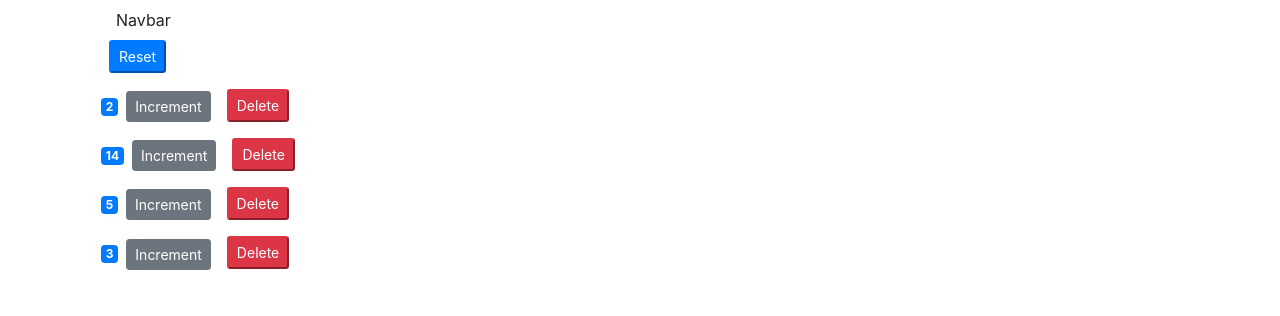
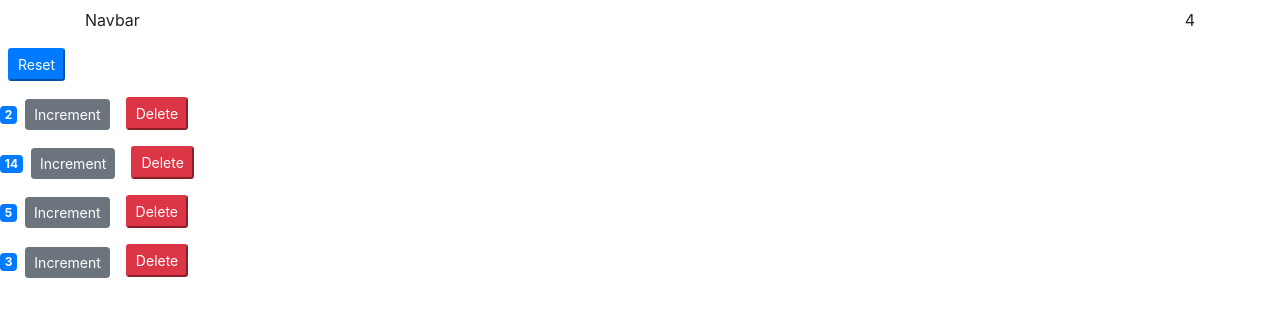
Before and after one commit to rahman-jn/react-course-mosh, a React (Create React App) app: page / in a window 1280 px wide. Shown: the top 316 px of the page. Built offline with nearby package versions, Linux system fonts and the light colour scheme.

Commit message:
Previous commit was changed and both navbar and counters components  went undr the App component. Also the total number of rows shown on top in navbar component and updated if one of them deleted.

```diff
--- a/src/App.js
+++ b/src/App.js
@@ -1,14 +1,51 @@
-import logo from './logo.svg';
 import React, { Component } from 'react';
-import Vidly from './components/vidly';
 import Navbar from './components/navbar';
+import Counters from './components/counters';
 
-function App() {
-  return (
-    <main className="container">
-      <Navbar />
-    </main>
-  );
+class App extends React.Component {
+  state = {
+    counters: [
+    {id : 1, value :2},
+    {id : 2, value :14},
+    {id : 3, value :5},
+    {id : 4, value :3}
+    ]
+};
+
+handleIncrement = (counter) => {
+    const counters = [...this.state.counters];
+    const index = counters.indexOf( counter );
+    counters[index] = {...counter };
+    counters[index].value++;
+    this.setState({counters} );
+}
+
+handleDelete = (countId) =>{
+    const counters = this.state.counters.filter(c => c.id !== countId);
+    this.setState({ counters })
+}
+
+handleReset = () =>{
+     const counters = [...this.state.counters];
+     counters.map( c => c.value = 0 );
+     this.setState({ counters });
+}
+
+  render() {
+    return (
+      <React.Fragment>
+        <Navbar
+          totalCounts = { this.state.counters.map(c => c.value >0).length}
+         />
+        <Counters
+                    onDelete = {this.handleDelete}
+                    onReset = {this.handleReset}
+                    onIncrement = {this.handleIncrement}
+                    counters = {this.state.counters}
+                />
+      </React.Fragment>
+    );
+  }
 }
 
 export default App;
--- a/src/components/navbar.jsx
+++ b/src/components/navbar.jsx
@@ -3,33 +3,7 @@ import Counters from './counters';
 
 class Navbar extends React.Component {
 
-    state = {
-        counters: [
-        {id : 1, value :2},
-        {id : 2, value :14},
-        {id : 3, value :5},
-        {id : 4, value :3}
-        ]
-    };
 
-    handleIncrement = (counter) => {
-        const counters = [...this.state.counters];
-        const index = counters.indexOf( counter );
-        counters[index] = {...counter };
-        counters[index].value++;
-        this.setState({counters} );
-    }
-
-    handleDelete = (countId) =>{
-        const counters = this.state.counters.filter(c => c.id !== countId);
-        this.setState({ counters })
-    }
-
-    handleReset = () =>{
-         const counters = [...this.state.counters];
-         counters.map( c => c.value = 0 );
-         this.setState({ counters });
-    }
 
 
     render() {
@@ -37,13 +11,11 @@ class Navbar extends React.Component {
             <nav className="navbar navbar-default navbar-fixed-bottom">
                 <div className="container">
                     Navbar
+                    <span>
+                        {this.props.totalCounts}
+                    </span>
                 </div>
-                <Counters
-                    onDelete = {this.handleDelete}
-                    onReset = {this.handleReset}
-                    onIncrement = {this.handleIncrement}
-                    counters = {this.state.counters}
-                />
+
             </nav>
         );
     }
```
